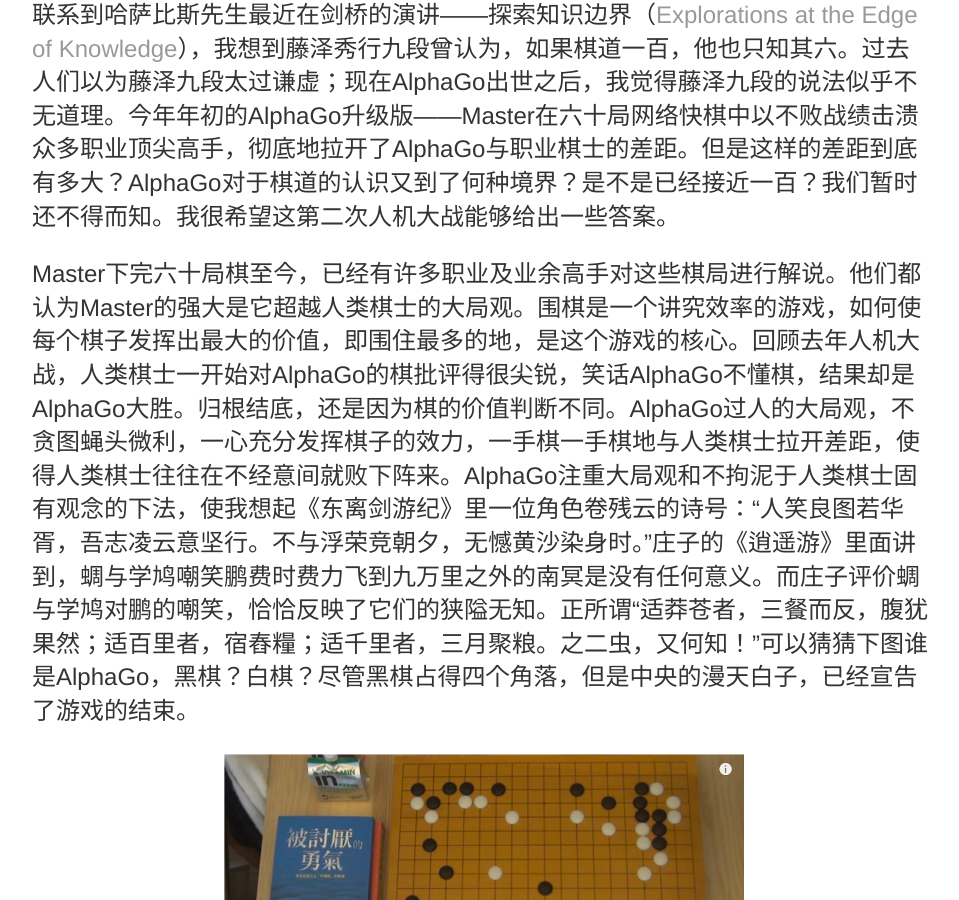
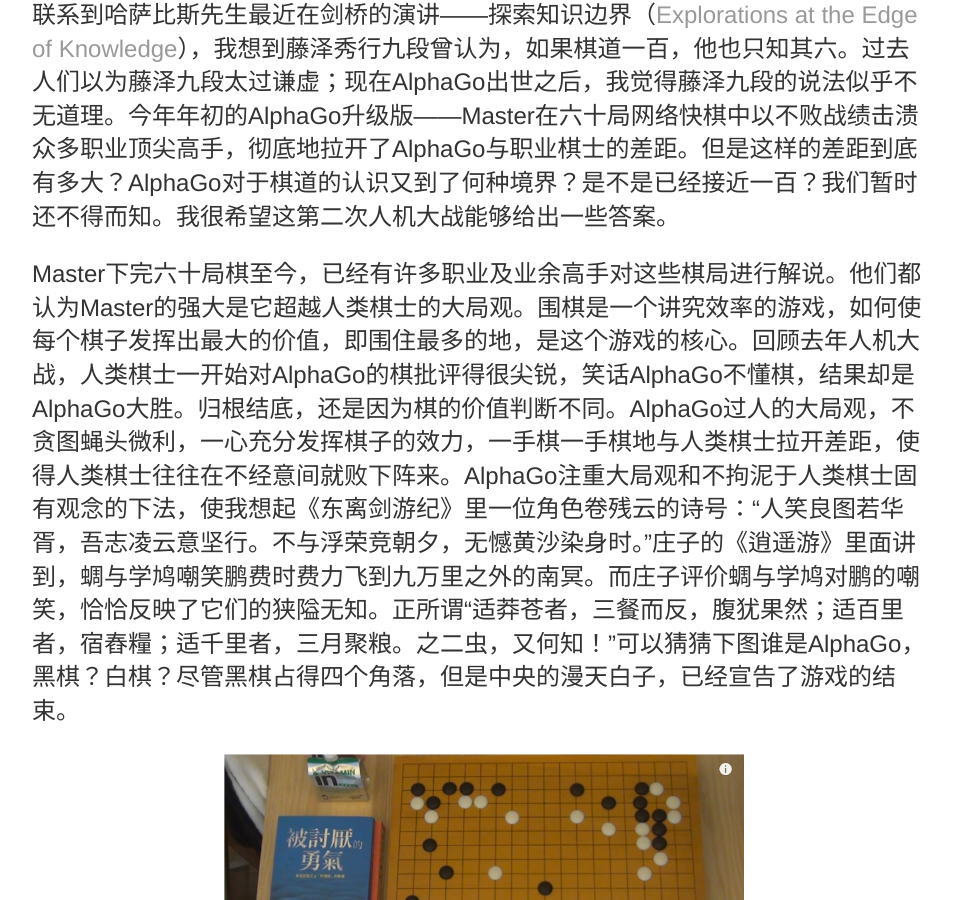
Before and after one commit to xin-huang/xin-huang.github.io, a Jekyll site: the page built from _posts/2017-04-23-写在二次人机大战之前.md, in a window 1280 px wide and 900 px high, scrolled down 390 px. Shown: the whole window, without its empty margins (160-1119 px from the left). Built offline with Jekyll 4.4.1, drawn with Linux system fonts in a browser that asks for light colours; some web fonts are replaced; comment, search, counter and statistics services are not loaded.

Commit message:
Update 2017-04-23-写在二次人机大战之前.md

```diff
--- a/_posts/2017-04-23-写在二次人机大战之前.md
+++ b/_posts/2017-04-23-写在二次人机大战之前.md
@@ -9,7 +9,7 @@
 
 联系到哈萨比斯先生最近在剑桥的演讲——探索知识边界（[Explorations at the Edge of Knowledge](https://www.youtube.com/watch?v=ZyUFy29z3Cw)），我想到藤泽秀行九段曾认为，如果棋道一百，他也只知其六。过去人们以为藤泽九段太过谦虚；现在AlphaGo出世之后，我觉得藤泽九段的说法似乎不无道理。今年年初的AlphaGo升级版——Master在六十局网络快棋中以不败战绩击溃众多职业顶尖高手，彻底地拉开了AlphaGo与职业棋士的差距。但是这样的差距到底有多大？AlphaGo对于棋道的认识又到了何种境界？是不是已经接近一百？我们暂时还不得而知。我很希望这第二次人机大战能够给出一些答案。
 
-Master下完六十局棋至今，已经有许多职业及业余高手对这些棋局进行解说。他们都认为Master的强大是它超越人类棋士的大局观。围棋是一个讲究效率的游戏，如何使每个棋子发挥出最大的价值，即围住最多的地，是这个游戏的核心。回顾去年人机大战，人类棋士一开始对AlphaGo的棋批评得很尖锐，笑话AlphaGo不懂棋，结果却是AlphaGo大胜。归根结底，还是因为棋的价值判断不同。AlphaGo过人的大局观，不贪图蝇头微利，一心充分发挥棋子的效力，一手棋一手棋地与人类棋士拉开差距，使得人类棋士往往在不经意间就败下阵来。AlphaGo注重大局观和不拘泥于人类棋士固有观念的下法，使我想起《东离剑游纪》里一位角色卷残云的诗号：“人笑良图若华胥，吾志凌云意坚行。不与浮荣竞朝夕，无憾黄沙染身时。”庄子的《逍遥游》里面讲到，蜩与学鸠嘲笑鹏费时费力飞到九万里之外的南冥是没有任何意义。而庄子评价蜩与学鸠对鹏的嘲笑，恰恰反映了它们的狭隘无知。正所谓“适莽苍者，三餐而反，腹犹果然；适百里者，宿舂糧；适千里者，三月聚粮。之二虫，又何知！”可以猜猜下图谁是AlphaGo，黑棋？白棋？尽管黑棋占得四个角落，但是中央的漫天白子，已经宣告了游戏的结束。
+Master下完六十局棋至今，已经有许多职业及业余高手对这些棋局进行解说。他们都认为Master的强大是它超越人类棋士的大局观。围棋是一个讲究效率的游戏，如何使每个棋子发挥出最大的价值，即围住最多的地，是这个游戏的核心。回顾去年人机大战，人类棋士一开始对AlphaGo的棋批评得很尖锐，笑话AlphaGo不懂棋，结果却是AlphaGo大胜。归根结底，还是因为棋的价值判断不同。AlphaGo过人的大局观，不贪图蝇头微利，一心充分发挥棋子的效力，一手棋一手棋地与人类棋士拉开差距，使得人类棋士往往在不经意间就败下阵来。AlphaGo注重大局观和不拘泥于人类棋士固有观念的下法，使我想起《东离剑游纪》里一位角色卷残云的诗号：“人笑良图若华胥，吾志凌云意坚行。不与浮荣竞朝夕，无憾黄沙染身时。”庄子的《逍遥游》里面讲到，蜩与学鸠嘲笑鹏费时费力飞到九万里之外的南冥。而庄子评价蜩与学鸠对鹏的嘲笑，恰恰反映了它们的狭隘无知。正所谓“适莽苍者，三餐而反，腹犹果然；适百里者，宿舂糧；适千里者，三月聚粮。之二虫，又何知！”可以猜猜下图谁是AlphaGo，黑棋？白棋？尽管黑棋占得四个角落，但是中央的漫天白子，已经宣告了游戏的结束。
 
 ![img](/images/20170423135449.png){: .center-image }
 
```
